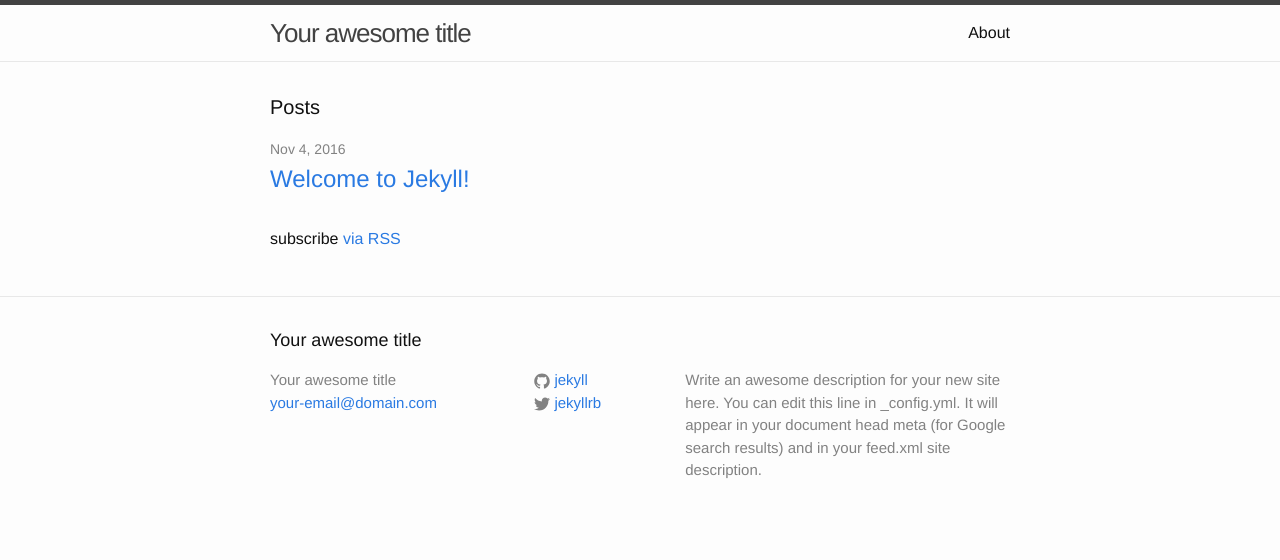
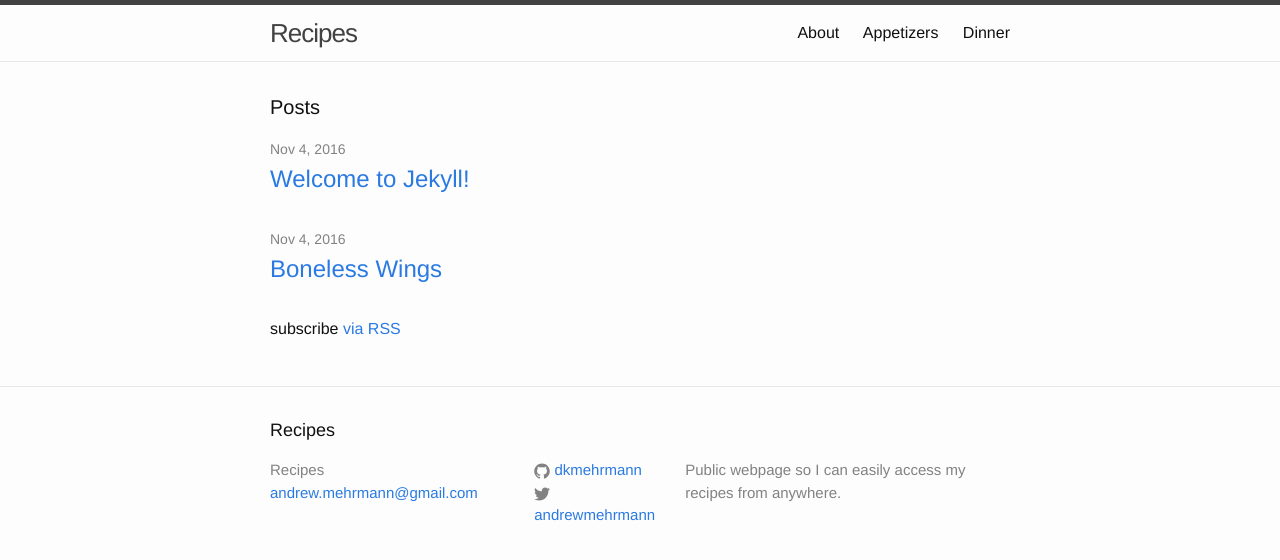
Before and after one commit to dkmehrmann/recipes, a Jekyll site: the page built from index.html, in a window 1280 px wide. Shown: the top 560 px of the page. Built offline with Jekyll 4.4.1, drawn with Linux system fonts in a browser that asks for light colours.

Commit message:
add minimal content

```diff
--- a/_config.yml
+++ b/_config.yml
@@ -6,16 +6,14 @@
 # 'jekyll serve'. If you change this file, please restart the server process.
 
 # Site settings
-title: Your awesome title
-email: your-email@domain.com
+title: Recipes
+email: andrew.mehrmann@gmail.com
 description: > # this means to ignore newlines until "baseurl:"
-  Write an awesome description for your new site here. You can edit this
-  line in _config.yml. It will appear in your document head meta (for
-  Google search results) and in your feed.xml site description.
+  Public webpage so I can easily access my recipes from anywhere.
 baseurl: "" # the subpath of your site, e.g. /blog
-url: "http://yourdomain.com" # the base hostname & protocol for your site
-twitter_username: jekyllrb
-github_username:  jekyll
+url: "https://dkmehrmann.github.io/recipes/" # the base hostname & protocol for your site
+twitter_username: andrewmehrmann
+github_username:  dkmehrmann
 
 # Build settings
 markdown: kramdown
```
Also changed, not shown: _posts/2016-11-03-boneless_wings.md (added, +8 -0 lines), appetizers.html (added, +26 -0 lines), dinner.html (added, +26 -0 lines).
